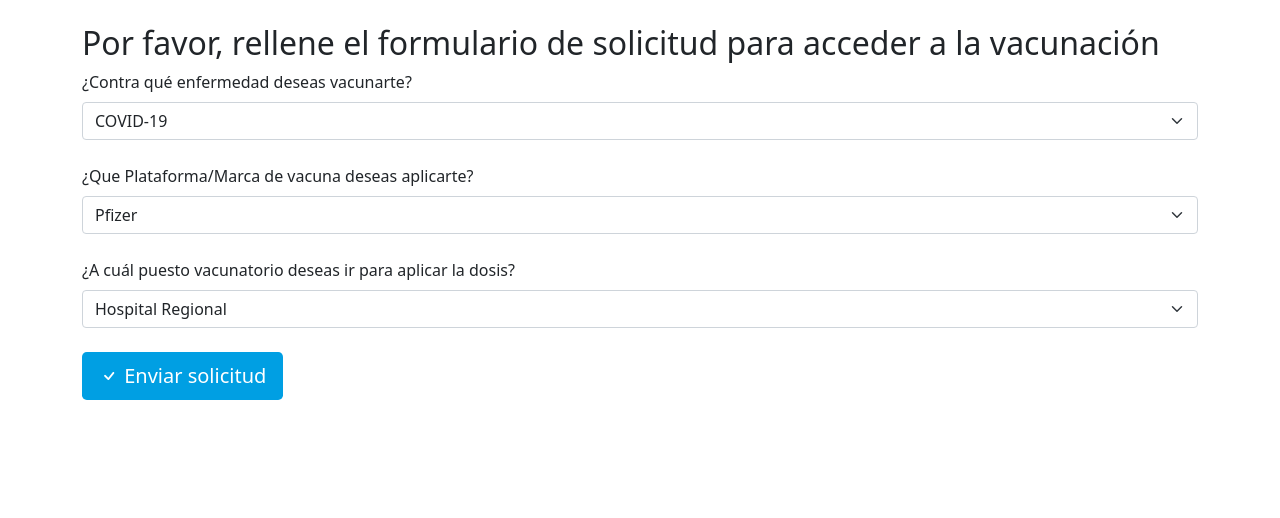
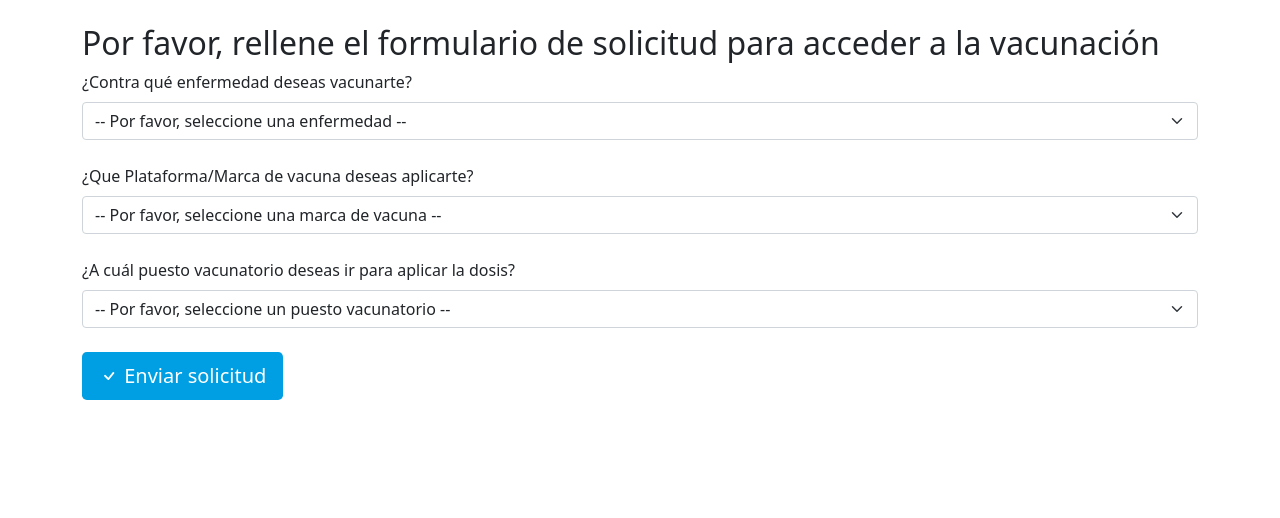
Before and after one commit to Gerardo-PY/vacunateuc, a Django app: page /solicitud-vacuna/ in a window 1280 px wide. Shown: the part 76-594 px from the top of the page. Run offline with Django 3.2, Linux system fonts and the light colour scheme; a user stored in the database is signed in; data comes from the database, SQL or seed files in the repository.

Commit message:
modificaciones en solicitud para vacunarse

```diff
--- a/mysite/settings.py
+++ b/mysite/settings.py
@@ -44,7 +44,6 @@ INSTALLED_APPS = [
     'django.contrib.messages',
     'django.contrib.staticfiles',
     'vacuna',
-    #'widget_tweaks',
 ]
 
 MIDDLEWARE = [
@@ -93,7 +92,7 @@ DATABASES = {
         'ENGINE': 'django.db.backends.mysql',
         'NAME': 'vacunateuc',
         'USER': 'root', # agregue su nombre de usuario
-        'PASSWORD': '##TIP42##', #agregue su contraseña de mysql
+        'PASSWORD': 'Gerar_123', #agregue su contraseña de mysql
         'HOST': 'localhost',   # Or an IP Address that your DB is hosted on
         'PORT': '3306'
         },
--- a/vacuna/admin.py
+++ b/vacuna/admin.py
@@ -15,7 +15,7 @@ admin.site.register(Usuario)
 
 class UsuarioVacunaAdmin(admin.ModelAdmin):
     readonly_fields = ('periodoentredosisdias',)
-    list_display = ('usuario','vacuna', 'puesto', 'cantidaddedosis', 'fecha_aplicacion',)
+    list_display = ('usuario','vacuna', 'puesto', 'cantidaddedosis', 'fecha_aplicacion', 'estado',)
 admin.site.register(UsuarioVacuna, UsuarioVacunaAdmin)
 
 admin.site.register(Ciudades)
--- a/vacuna/models.py
+++ b/vacuna/models.py
@@ -82,12 +82,13 @@ class Usuario(models.Model):
 
 
 class UsuarioVacuna(models.Model):
-    puesto = models.ForeignKey(Puesto, on_delete=CASCADE)
-    vacuna = models.ForeignKey(Vacuna, on_delete=CASCADE)
+    puesto = models.ForeignKey(Puesto, on_delete=CASCADE, verbose_name="Puesto de vacunación")
+    vacuna = models.ForeignKey(Vacuna, on_delete=CASCADE, verbose_name="Marca de Vacuna")
     usuario = models.ForeignKey(Usuario, on_delete=CASCADE)
-    cantidaddedosis = models.IntegerField(verbose_name="Cantidad de dosis")
+    cantidaddedosis = models.IntegerField(verbose_name="Cantidad de dosis aplicada")
     periodoentredosisdias = models.IntegerField(verbose_name="Periodo entre dosis", editable=False)
-    fecha_aplicacion= models.DateField(verbose_name="Fecha de aplicación de dosis",null=True)
+    fecha_aplicacion = models.DateField(verbose_name="Fecha de aplicación de dosis", null=True)
+    estado = models.BooleanField(default=False, verbose_name="Estado")
 
     def __str__(self):
         return str(self.usuario.user)
--- a/vacuna/templates/vacunateuc/solicitudvacuna.html
+++ b/vacuna/templates/vacunateuc/solicitudvacuna.html
@@ -8,7 +8,8 @@
             {% csrf_token %}
             <div class="col"> <!-- Tipo de enfermedad-->
                 <label for="validationCustom01" class="form-label">¿Contra qué enfermedad deseas vacunarte?</label>
-                <select class="form-select" aria-label="Default select example" name="tipo_de_enfermedad">
+                <select class="form-select" aria-label="Default select example" name="tipo_de_enfermedad" required="required">
+                    <option disabled selected> -- Por favor, seleccione una enfermedad --</option>
                     {% for val in tipo_enfermedad %}
                     <option value="{{ val }}"required>{{ val }}</option>
                     {% endfor %}
@@ -20,7 +21,8 @@
             <br>
             <div class="col"> <!-- Marca de vacuna -->
                 <label for="validationCustom01" class="form-label">¿Que Plataforma/Marca de vacuna deseas aplicarte?</label>
-                <select class="form-select" aria-label="Default select example" name="marca_de_vacuna">
+                <select class="form-select" aria-label="Default select example" name="marca_de_vacuna" required="required">
+                    <option disabled selected> -- Por favor, seleccione una marca de vacuna --</option>
                     {% for val in marca_vacuna %}
                     <option value="{{ val }}"required>{{ val }}</option>
                     {% endfor %}
@@ -32,7 +34,8 @@
             <br>
             <div class="col"> <!-- Puesto vacunatorio -->
                 <label for="validationCustom01" class="form-label">¿A cuál puesto vacunatorio deseas ir para aplicar la dosis?</label>
-                <select class="form-select" aria-label="Default select example" name="puesto_vacunatorio">
+                <select class="form-select" aria-label="Default select example" name="puesto_vacuna" required="required">
+                    <option disabled selected> -- Por favor, seleccione un puesto vacunatorio --</option>
                     {% for val in puesto_vacunatorio %}
                     <option value="{{ val }}"required>{{ val }}</option>
                     {% endfor %}
```
Also changed, not shown: vacuna/migrations/0013_auto_20220112_2051.py (added).
